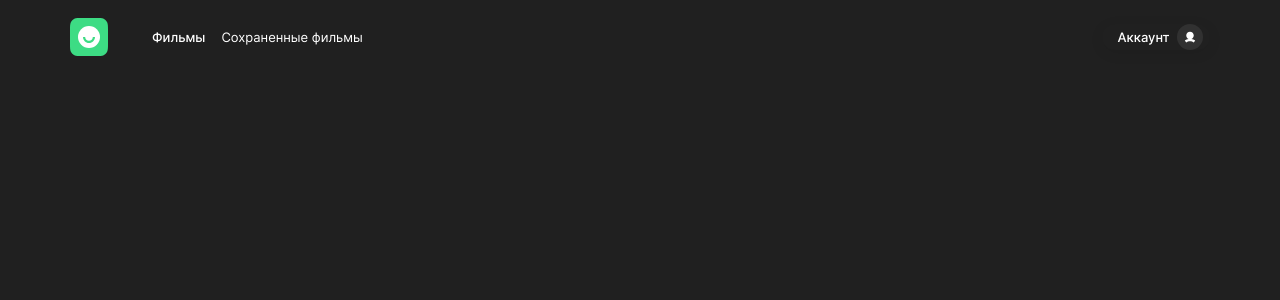
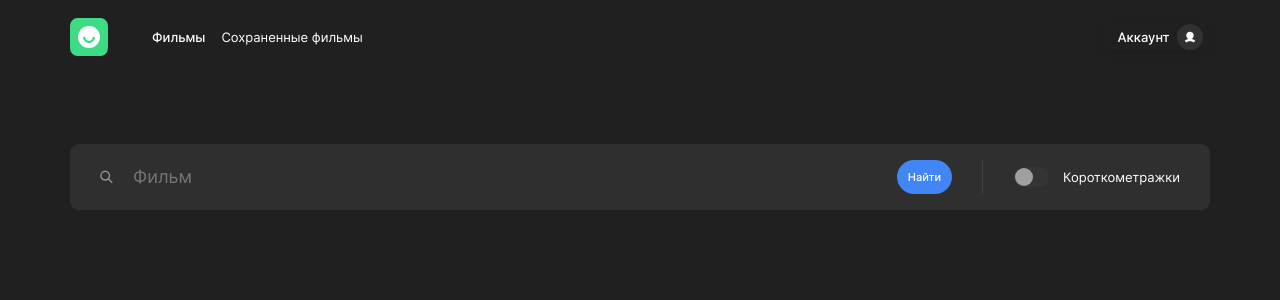
Before and after one commit to Wardenclock1759/movies-explorer-frontend, a React (Create React App) app: page /movies in a window 1280 px wide. Shown: the top 300 px of the page. Built offline with nearby package versions, Linux system fonts and the light colour scheme.

Commit message:
feat: added search component to the movie page

```diff
--- /dev/null
+++ b/src/components/FilterCheckbox/FilterCheckbox.css
@@ -0,0 +1,63 @@
+.filter {
+  display: flex;
+  gap: 14px;
+  align-items: center;
+}
+
+.filter__switch {
+  position: relative;
+  display: inline-block;
+  width: 36px;
+  height: 20px;
+}
+
+.filter__checkbox {
+  opacity: 0;
+  width: 0;
+  height: 0;
+}
+
+.filter__slider {
+  position: absolute;
+  cursor: pointer;
+  top: 0;
+  left: 0;
+  right: 0;
+  bottom: 0;
+  background-color: #343434;
+  border-radius: 34px;
+  -webkit-transition: .4s;
+  transition: .4s;
+}
+
+.filter__slider:before {
+  position: absolute;
+  content: "";
+  height: 18px;
+  width: 18px;
+  left: 2px;
+  bottom: 1px;
+  background-color: #A0A0A0;
+  border-radius: 50%;
+  -webkit-transition: .4s;
+  transition: .4s;
+}
+
+.filter__checkbox:checked + .filter__slider::before {
+  background-color: #2BE080;
+}
+
+.filter__checkbox:checked + .filter__slider:before {
+  -webkit-transform: translateX(14px);
+  -ms-transform: translateX(14px);
+  transform: translateX(14px);
+}
+
+.filter__text {
+  margin: 0;
+  color: #FFF;
+  font-size: 13px;
+  font-style: normal;
+  font-weight: 400;
+  line-height: 18px;
+}
--- /dev/null
+++ b/src/components/FilterCheckbox/FilterCheckbox.js
@@ -0,0 +1,15 @@
+import React from "react";
+
+const FilterCheckbox = () => {
+  return (
+    <div className="filter">
+      <label className="filter__switch">
+        <input type="checkbox" className="filter__checkbox"/>
+        <span className="filter__slider"></span>
+      </label>
+      <p className="filter__text">Короткометражки</p>
+    </div>
+  );
+}
+
+export default FilterCheckbox;
--- a/src/components/Movies/Movies.js
+++ b/src/components/Movies/Movies.js
@@ -1,6 +1,8 @@
 import { React, useState } from "react";
 import Header from "../Header/Header";
 import NavTab from "../NavTab/NavTab";
+import Preloader from "../Preloader/Preloader";
+import SearchForm from "../SearchForm/SearchForm";
 
 const Movies = ({loggedIn, handleIconClick}) => {
 
@@ -18,10 +20,12 @@ const Movies = ({loggedIn, handleIconClick}) => {
         handleIconClick={handleIconClick}
         handleMenuClick={toggleSidebar}
       />
+      <SearchForm/>
       <NavTab
         opened={sidebarOpen}
         handleClose={toggleSidebar}
       />
+      {/* <Preloader/> */}
     </>
   );
 }
--- /dev/null
+++ b/src/components/Preloader/Preloader.css
@@ -0,0 +1,87 @@
+@keyframes preloader-inside-white {
+    0% {
+        -webkit-transform: scale(0, 0);
+        -moz-transform: scale(0, 0);
+        -ms-transform: scale(0, 0);
+        -o-transform: scale(0, 0);
+        transform: scale(0, 0);
+    }
+    100% {
+        -webkit-transform: scale(1, 1);
+        -moz-transform: scale(1, 1);
+        -ms-transform: scale(1, 1);
+        -o-transform: scale(1, 1);
+        transform: scale(1, 1);
+    }
+}
+
+@keyframes preloader-inside-red {
+    0% {
+        -webkit-transform: scale(0, 0);
+        -moz-transform: scale(0, 0);
+        -ms-transform: scale(0, 0);
+        -o-transform: scale(0, 0);
+        transform: scale(0, 0);
+    }
+    30% {
+        -webkit-transform: scale(0, 0);
+        -moz-transform: scale(0, 0);
+        -ms-transform: scale(0, 0);
+        -o-transform: scale(0, 0);
+        transform: scale(0, 0);
+    }
+    100% {
+        -webkit-transform: scale(1, 1);
+        -moz-transform: scale(1, 1);
+        -ms-transform: scale(1, 1);
+        -o-transform: scale(1, 1);
+        transform: scale(1, 1);
+    }
+}
+
+.preloader {
+    padding: 20px;
+    display: flex;
+    align-items: center;
+    justify-content: center;
+    height: 100%;
+    z-index: 10;
+}
+
+.preloader__container {
+    width: 100px;
+    height: 100px;
+    position: relative;
+}
+
+.preloader__round {
+    width: 100px;
+    height: 100px;
+    position: absolute;
+    top: 0;
+    left: 0;
+    background: #FF6838;
+    border-radius: 50px;
+}
+
+.preloader__round::after,
+.preloader__round::before {
+    content: '';
+    width: 100px;
+    height: 100px;
+    position: absolute;
+    top: 0;
+    left: 0;
+    border-radius: 50px;
+}
+
+.preloader__round::after {
+    background: white;
+    animation: preloader-inside-white 1s ease-in-out infinite;
+}
+
+.preloader__round::before {
+    z-index: 10;
+    background: #FF6838;
+    animation: preloader-inside-red 1s ease-in-out infinite;
+}
--- /dev/null
+++ b/src/components/Preloader/Preloader.js
@@ -0,0 +1,14 @@
+import React from 'react'
+import './Preloader.css'
+
+const Preloader = () => {
+    return (
+        <div className="preloader">
+            <div className="preloader__container">
+                <span className="preloader__round"></span>
+            </div>
+        </div>
+    )
+};
+
+export default Preloader
--- /dev/null
+++ b/src/components/SearchForm/SearchForm.css
@@ -0,0 +1,62 @@
+.search {
+  margin: 70px;
+  padding: 16px 30px 16px 19px;
+  border-radius: 9px;
+  background: #2F2F2F;
+  display: flex;
+}
+
+.search__form-wrapper {
+  width: 100%;
+  display: flex;
+  align-items: center;
+}
+
+.search__form {
+  width: 100%;
+  margin-right: 30px;
+  display: flex;
+  align-items: center;
+  gap: 10px;
+}
+
+.search__icon {
+  display: flex;
+}
+
+.search__input {
+  padding: 0;
+  width: 100%;
+  display: flex;
+  background: none;
+  border: none;
+  outline: none;
+  color: #8B8B8B;
+  font-size: 18px;
+  font-style: normal;
+  font-weight: 400;
+  line-height: 20px;
+}
+
+.search__button {
+  padding: 8px 11px;
+  background: #4285F4;
+  border-radius: 48px;
+  border: none;
+  cursor: pointer;
+  color: #FFF;
+  text-align: center;
+  font-size: 11px;
+  font-style: normal;
+  font-weight: 500;
+  line-height: 18px;
+}
+
+.search__button:hover {
+  opacity: 0.8;
+}
+
+.search__line {
+  margin-right: 30px;
+  border-right: 1px solid #424242;
+}
--- /dev/null
+++ b/src/components/SearchForm/SearchForm.js
@@ -0,0 +1,26 @@
+import React from "react";
+import FilterCheckbox from "../FilterCheckbox/FilterCheckbox";
+
+const SearchForm = () => {
+  return (
+    <div className="search">
+      <div className="search__form-wrapper">
+        <form className="search__form">
+          <span className="search__icon">
+            <svg width="34" height="34" viewBox="0 0 34 34" fill="none" xmlns="http://www.w3.org/2000/svg">
+              <path fillRule="evenodd" clipRule="evenodd" d="M18.7927 18.2638C17.3608 19.6957 15.0391 19.6957 13.6072 18.2638C12.1753 16.8319 12.1753 14.5103 13.6072 13.0783C15.0391 11.6464 17.3608 11.6464 18.7927 13.0783C20.2246 14.5103 20.2246 16.8319 18.7927 18.2638ZM19.2331 19.6468C17.2728 21.1462 14.4572 20.9994 12.6644 19.2066C10.7118 17.254 10.7118 14.0882 12.6644 12.1355C14.617 10.1829 17.7829 10.1829 19.7355 12.1355C21.5282 13.9283 21.675 16.7437 20.1758 18.7039L23.7425 22.2706L22.7997 23.2134L19.2331 19.6468Z" fill="#959595"/>
+            </svg>
+          </span>
+          <input className="search__input" type="search" placeholder="Фильм"></input>
+          <button className="search__button" type="submit">
+            Найти
+          </button>
+        </form>
+      </div>
+      <span className="search__line"></span>
+      <FilterCheckbox/>
+    </div>
+  );
+}
+
+export default SearchForm;
--- a/src/index.css
+++ b/src/index.css
@@ -12,6 +12,8 @@
 @import url('./components/Techs/Techs.css');
 @import url('./components/AboutMe/AboutMe.css');
 @import url('./components/Portfolio/Portfolio.css');
-
+@import url('./components/SearchForm/SearchForm.css');
+@import url('./components/FilterCheckbox/FilterCheckbox.css');
+@import url('./components/Preloader/Preloader.css');
 
 @import url('./components/Footer/Footer.css');
```
